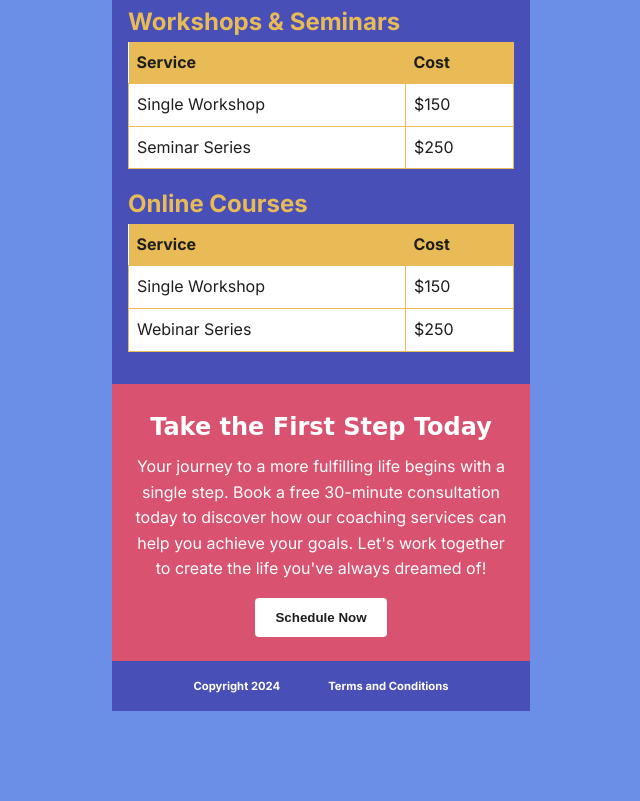
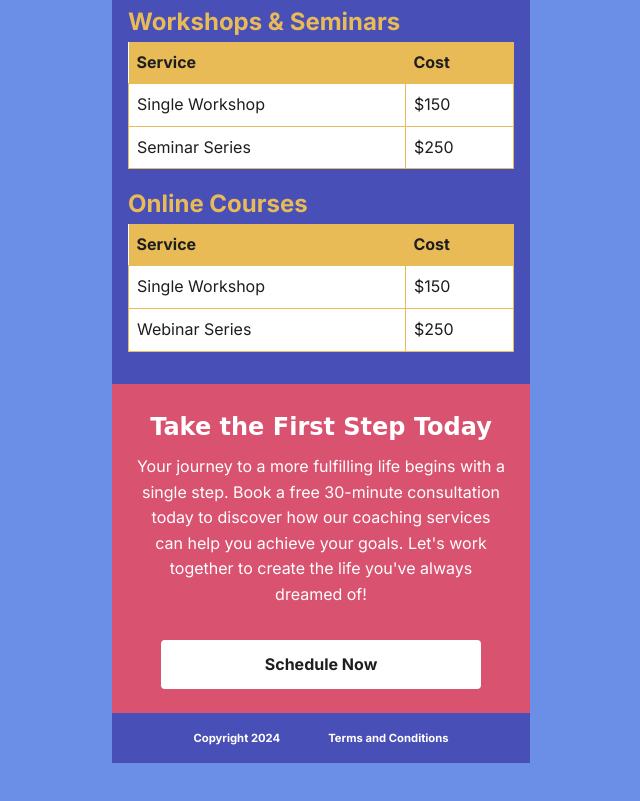
Before and after one commit to ventura-christian/PATH-TO-SUCCESS, a plain HTML site: page index.html in a window 1280 px wide. Shown: the part 3720-4521 px from the top of the page, without its empty margins (319-959 px from the left). Before the commit the page ends 4479 px from the top, so only its background shows below. Drawn offline with Linux system fonts and the light colour scheme; a web font is replaced by a local one.

Commit message:
Removed the button element from the anchor in the first step section. I accidentally tried to make an anchor the descendent of a button. I got this erro in the W3C validator, looked it up in MDN and used a class to style the <a> like a button. I included inline-block for the display and a hover (color change) when a user hovers over the anchor.

```diff
--- a/index.html
+++ b/index.html
@@ -191,13 +191,13 @@
           services can help you achieve your goals. Let's work together to
           create the life you've always dreamed of!
         </p>
-          <a href="https://github.com/ventura-christian" alt="Christian ventura's github account - I don't know where the appropriate location would be for this link"><button>Schedule Now</button></a>
+          <a class="fsButton" href="https://github.com/ventura-christian">Schedule Now</a>
       </section>
     </main>
     <section id="footer">
       <h5>Copyright 2024</h5>
       <h5>
-        <a href="https://github.com/ventura-christian" alt="Christian ventura's github account - I don't know where the appropriate location would be for this link">Terms and Conditions</a>
+        <a href="https://github.com/ventura-christian">Terms and Conditions</a>
       </h5>
     </section>
   </body>
--- a/style.css
+++ b/style.css
@@ -195,7 +195,7 @@ a:hover {
   background-color: var(--color-pink);
   color: var(--color-white);
   text-align: center;
-  padding: 1.5rem 1rem;
+  padding: 1.5rem 1.5rem;
   margin: 0;
 }
 
@@ -203,15 +203,21 @@ a:hover {
   font-size: 1.5em;
 }
 
-#firstStep button {
+.fsButton {
   background-color: var(--color-white);
   color: var(--color-dark);
   padding: 0.75rem 1.25rem;
   border: none;
   border-radius: 4px;
   font-weight: bold;
-  margin-top: 1rem;
-  cursor: pointer;
+  margin-top: 2rem;
+  display: inline-block;
+  text-decoration: none;
+  width: 20rem;
+}
+
+.fsButton:hover {
+  background-color: var(--color-yellow);
 }
 
 #footer {
```
